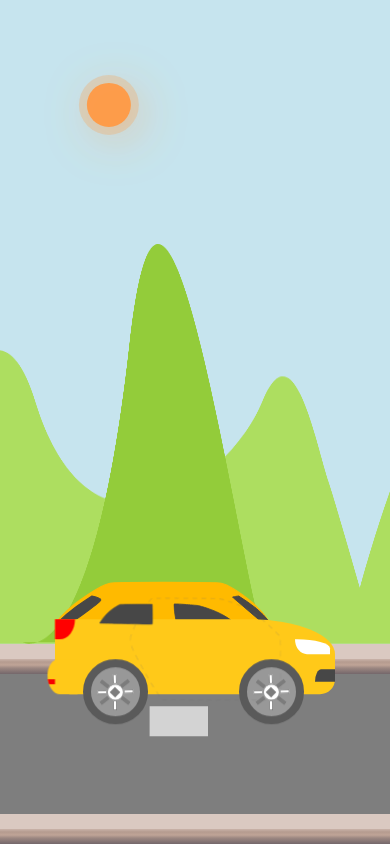
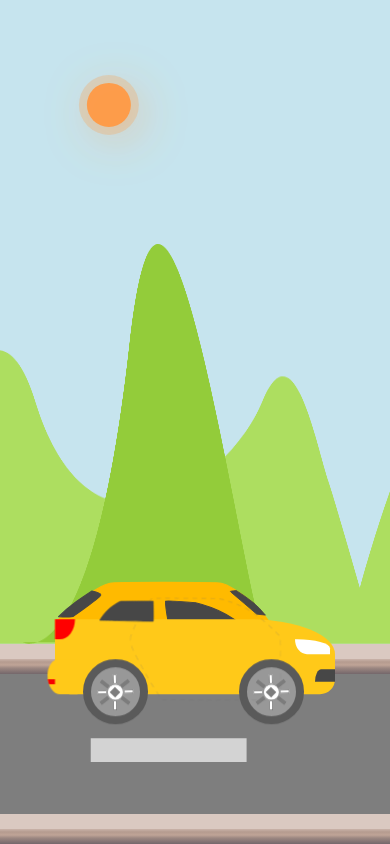
Before and after one commit to cipher-tech/cssCar, a website: page index.html in a window 390 px wide. Drawn offline with Linux system fonts and the light colour scheme.

Commit message:
made template responsive

```diff
--- a/scss/style.scss
+++ b/scss/style.scss
@@ -224,16 +224,16 @@ body {
     width: 170%;
     align-self: center;
     overflow: hidden;
-    position: absolute;
     top: -2rem;
-    animation: moveTracks 2s linear 0s infinite;
     &__lines {
-      font-size: 10rem;
+      position: absolute;
+      font-size: 7rem;
       color: var(--trackColor);
       display: flex;
       flex-wrap: nowrap;
       white-space: nowrap;
       transform: scale(7.5, 4);
+      animation: moveTracks 12s linear 0s infinite;
     }
   }
   &-topSideWalk {
@@ -279,24 +279,24 @@ body {
     transform: rotate(0deg);
   }
   100% {
-    transform: rotate(0deg);
+    transform: rotate(360deg);
   }
 }
 
 @keyframes moveTracks {
   0% {
-    left: -1rem;
+    left: -10rem;
   }
   100% {
-    left: -90rem;
+    left: -500rem;
   }
 }
 @-webkit-keyframes moveTracks {
   0% {
-    left: -1rem;
+    left: -10rem;
   }
   100% {
-    left: -90rem;
+    left: -500rem;
   }
 }
 @keyframes moveBackground {
@@ -364,7 +364,7 @@ body {
   }
 }
 @media only screen and (max-width: 600px) {
-  .main{
+  .main {
     width: 58rem;
   }
   .carRoof-svg {
@@ -372,15 +372,47 @@ body {
     height: 14.2rem;
   }
   .carRoof-svg__backWindow {
+    position: absolute;
     left: 1%;
+    top: 70px;
+    height: 57px;
+    width: 87px;
   }
   .carRoof-svg__frontWindow {
-    right: 22%;
+    right: 23%;
+    top: 69px;
+    position: absolute;
+    height: 53px;
+    width: 89px;
   }
   .carRoof-svg__leftWindow {
-    width: 107px;
+    left: 89px;
+    top: 73px;
+    position: absolute;
+    height: 80px;
+    width: 109px;
+    z-index: 6;
   }
   .carRoof-svg__rightWindow {
-    width: 133px;
+    right: 31%;
+    top: 83px;
+    position: absolute;
+    height: 80px;
+    width: 166px;
+  }
+  .road-tracks__lines {
+    font-size: 8rem;
+    color: var(--trackColor);
+    display: flex;
+    flex-wrap: nowrap;
+    white-space: nowrap;
+    transform: scale(7.5, 4);
+  }
+  .road-tracks {
+    display: flex;
+    width: 170%;
+    align-self: center;
+    overflow: hidden;
+    top: 1rem;;
   }
 }
```
Also changed, not shown: assets/css/style.css.
